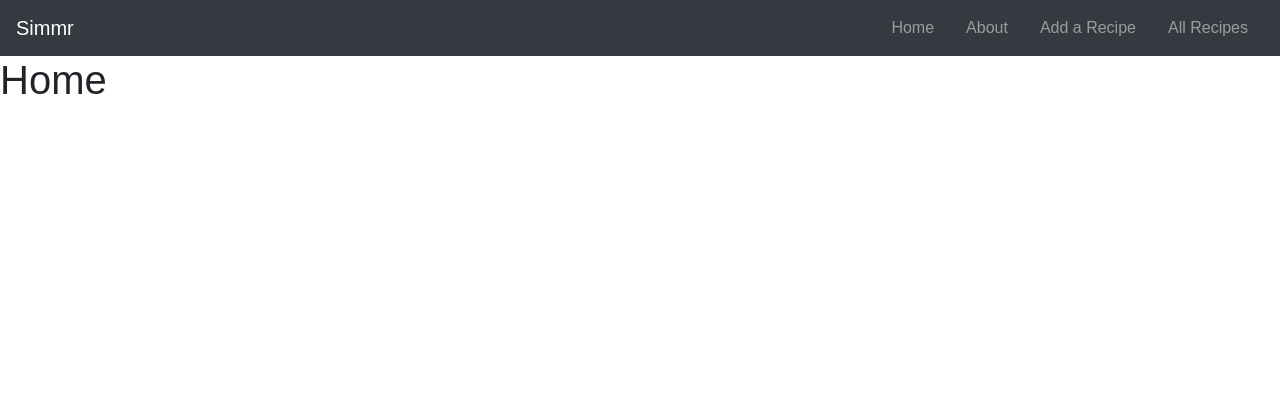
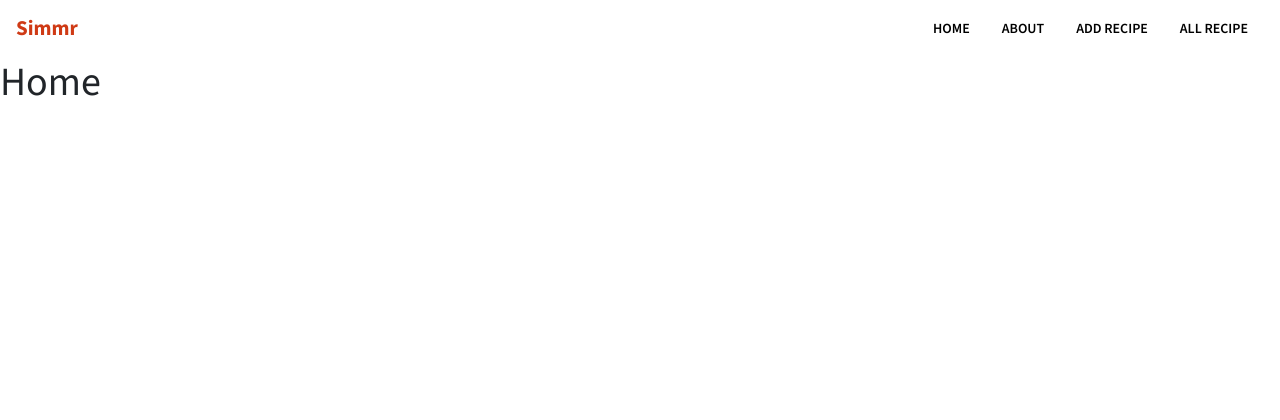
Before and after one commit to MichaelBMoss/simmr, a Django app: template main_app/templates/home.html in a window 1280 px wide. Shown: the top 420 px of the page. Run offline with Django 4.2, Linux system fonts and the light colour scheme; the template is opened without the code that fills it, so the values that code supplies are empty.

Commit message:
Add source sans 3 to the font-family. Add bootstrap cdn and scripts. Create base nav with bootstrap template.

```diff
--- a/main_app/static/css/style.css
+++ b/main_app/static/css/style.css
@@ -1,4 +1,21 @@
+/* COLORS: */
+/* Red: #CF3A15 */
+/* Orange: #FFA629 */
+
 body {
+    font-family: 'Source Sans 3', sans-serif;
     box-sizing: border-box;
-    font-family: sans-serif;
+    font-size: 14px;
 }
+
+.navbar-brand {
+    color: #CF3A15 !important;
+    font-weight: 700;
+    font-size: 1.5em;
+}
+
+.nav-link {
+    color: black !important;
+    font-weight: 600;
+    font-size: 1em;
+}
--- a/main_app/templates/base.html
+++ b/main_app/templates/base.html
@@ -7,18 +7,19 @@
     <meta name="viewport" content="width=device-width, initial-scale=1.0">
     <meta http-equiv="X-UA-Compatible" content="ie=edge">
     <title>Simmr</title>
+    <link rel="preconnect" href="https://fonts.googleapis.com">
+    <link rel="preconnect" href="https://fonts.gstatic.com" crossorigin>
+    <link href="https://fonts.googleapis.com/css2?family=Source+Sans+3:ital,wght@0,200;0,300;0,400;0,500;0,600;0,700;0,800;0,900;1,200;1,300;1,400;1,500;1,600;1,700;1,800;1,900&display=swap" rel="stylesheet">
     <link rel="stylesheet" href="https://cdn.jsdelivr.net/npm/bootstrap@4.3.1/dist/css/bootstrap.min.css"
         integrity="sha384-ggOyR0iXCbMQv3Xipma34MD+dH/1fQ784/j6cY/iJTQUOhcWr7x9JvoRxT2MZw1T" crossorigin="anonymous">
-    <link rel="stylesheet"
-        href="https://cdnjs.cloudflare.com/ajax/libs/bootstrap-datepicker/1.9.0/css/bootstrap-datepicker.min.css">
 
     <link rel="stylesheet" type="text/css" href="{% static 'css/style.css' %}">
 </head>
 
 <body>
     <header>
-        <nav class="navbar navbar-expand-lg navbar-dark bg-dark">
-            <a class="navbar-brand" href="{% url 'home' %}">Simmr</a>
+        <nav class="navbar navbar-expand-lg navbar-light">
+            <a class="navbar-brand" id="site-title" href="{% url 'home' %}">Simmr</a>
             <button class="navbar-toggler" type="button" data-toggle="collapse" data-target="#navbarNav"
                 aria-controls="navbarNav" aria-expanded="false" aria-label="Toggle navigation">
                 <span class="navbar-toggler-icon"></span>
@@ -26,16 +27,16 @@
             <div class="collapse navbar-collapse" id="navbarNav">
                 <ul class="navbar-nav ml-auto">
                     <li class="nav-item mx-2">
-                        <a class="nav-link" href="{% url 'home' %}">Home<span class="sr-only">(current)</span></a>
+                        <a class="nav-link" href="{% url 'home' %}">HOME<span class="sr-only">(current)</span></a>
                     </li>
                     <li class="nav-item mx-2">
-                        <a class="nav-link" href="{% url 'about' %}">About</a>
+                        <a class="nav-link" href="{% url 'about' %}">ABOUT</a>
                     </li>
                     <li class="nav-item mx-2">
-                        <a class="nav-link" href="#">Add a Recipe</a>
+                        <a class="nav-link" href="#">ADD RECIPE</a>
                     </li>
                     <li class="nav-item mx-2">
-                        <a class="nav-link" href="#">All Recipes</a>
+                        <a class="nav-link" href="#">ALL RECIPE</a>
                     </li>
                 </ul>
             </div>
@@ -57,8 +58,6 @@
     <script src="https://cdn.jsdelivr.net/npm/bootstrap@4.3.1/dist/js/bootstrap.min.js"
         integrity="sha384-JjSmVgyd0p3pXB1rRibZUAYoIIy6OrQ6VrjIEaFf/nJGzIxFDsf4x0xIM+B07jRM"
         crossorigin="anonymous"></script>
-    <script
-        src="https://cdnjs.cloudflare.com/ajax/libs/bootstrap-datepicker/1.9.0/js/bootstrap-datepicker.min.js"></script>
 
 </body>
 
```
